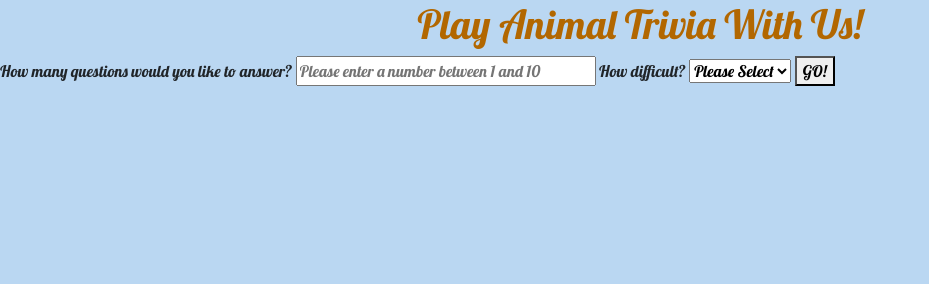
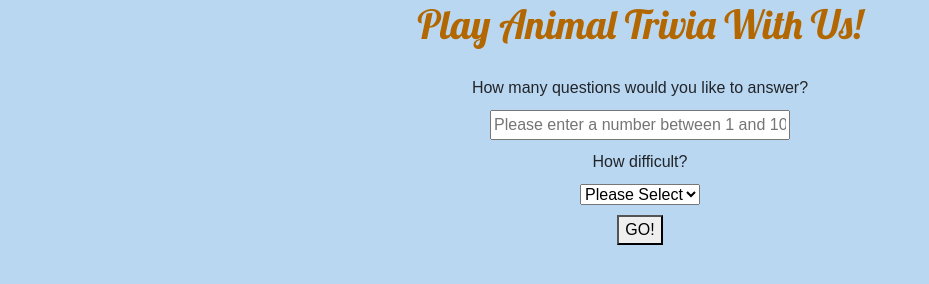
Before and after one commit to reimannsarah/trivia-night, a website built with webpack: page src/index.html in a window 1280 px wide. Shown: the whole page, without its empty margins (0-929 px from the left). Built offline with nearby package versions, Linux system fonts and the light colour scheme.

Commit message:
change font family for questiontext and align button

```diff
--- a/src/css/styles.css
+++ b/src/css/styles.css
@@ -9,8 +9,26 @@ h1 {
   text-align: center;
   color: #B26700;
 }
+
+#input-form {
+  display: flex;
+  flex-direction: column;
+  align-items: center;
+  font-family: Arial, Helvetica, sans-serif;
+  padding: 10px;
+}
+
 #numOfQuestions {
   width: 300px;
+}
+
+#input-form > label {
+  padding: 10px;
+}
+
+#input-form button {
+  margin: 10px;
+
 }
 
 #q-cards {
@@ -21,17 +39,18 @@ h1 {
   gap: 20px;
   width: 80vw;
   padding: 20px;
+  font-family: Arial, Helvetica, sans-serif;
 }
 
 #q-cards button {
   align-self: flex-end;
-  justify-self: center;
+  justify-self: flex-end;
 }
 
 .q-card {
   background-color: #E06D06;
   border-radius: 20px;
-  width: 40%;
+  width: 45%;
   height: 20vh;
   padding: 20px;
 }
--- a/src/index.html
+++ b/src/index.html
@@ -8,7 +8,7 @@
 </head>
 <body>
   <h1>Play Animal Trivia With Us!</h1>
-<form>
+<form id="input-form">
   <label for="numOfQuestions">How many questions would you like to answer?</label>
   <input type="text" name="numOfQuestions" id="numOfQuestions" placeholder="Please enter a number between 1 and 10">
   <label for="difficulty">How difficult?</label>
```
